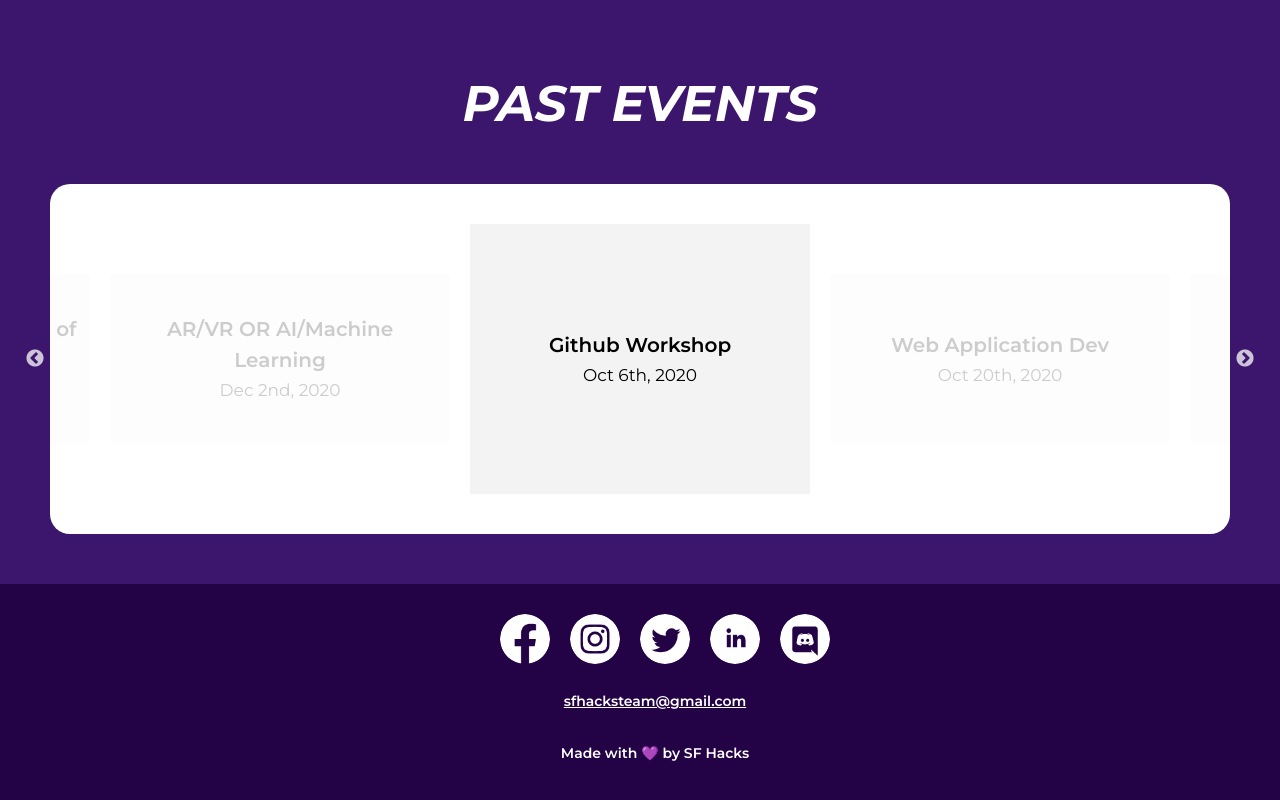
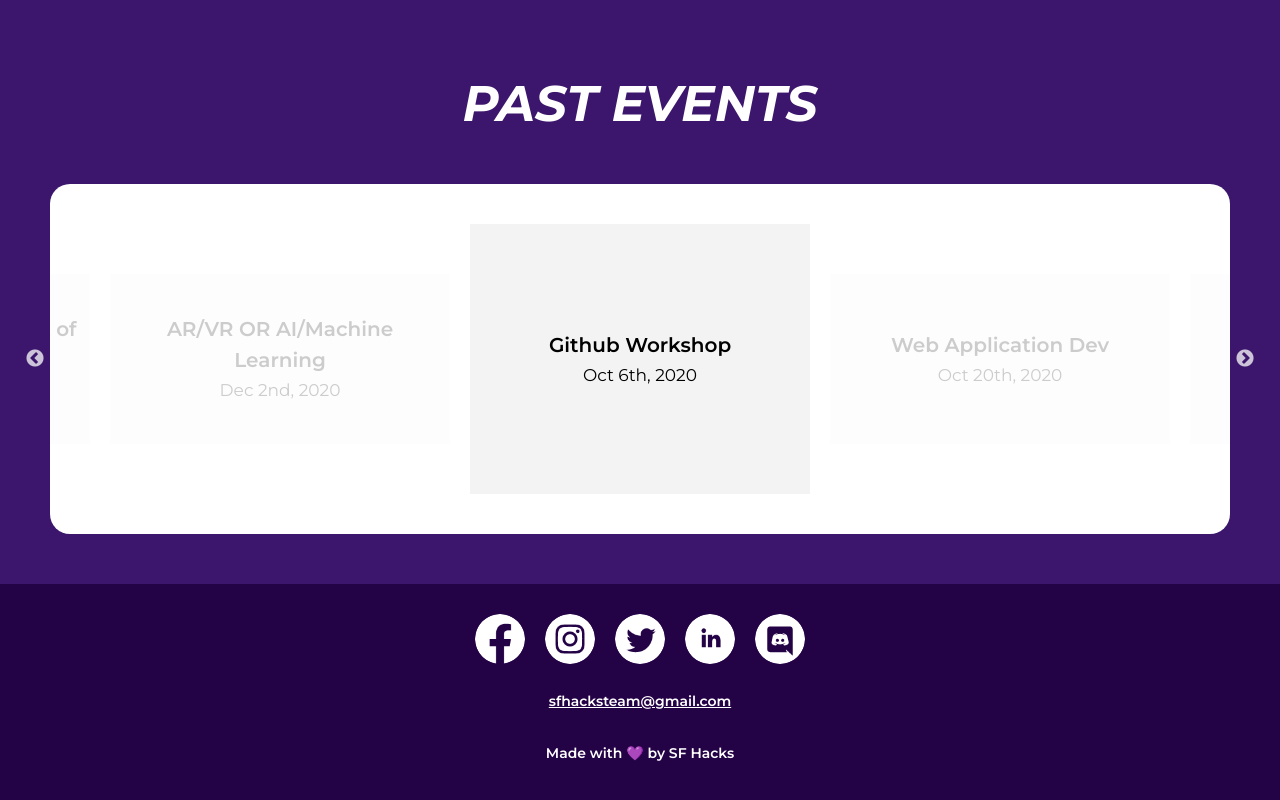
Before and after one commit to sf-hacks-admin/2021website, a React (Create React App) app in the folder app/: page / in a window 1280 px wide. Shown: the part 7199-7999 px from the top of the page. Built offline with nearby package versions, Linux system fonts and the light colour scheme.

Commit message:
upd footer socials align

```diff
--- a/app/src/styles/Footer.css
+++ b/app/src/styles/Footer.css
@@ -1,6 +1,6 @@
 .footer-text {
   font-size: 14px;
-  padding-left: 30px;
+  /* padding-left: 30px; */
   font-family: "montserrat";
   font-weight: 600;
   color: #ffffff;
@@ -20,10 +20,9 @@
   background-size: auto 98%;
 }
 
-.footer-style{
+.footer-style {
   display: flex;
-  width:300px;
-  margin: 0 auto;
+  justify-content: center;
 }
 
 .social-icons{
```
